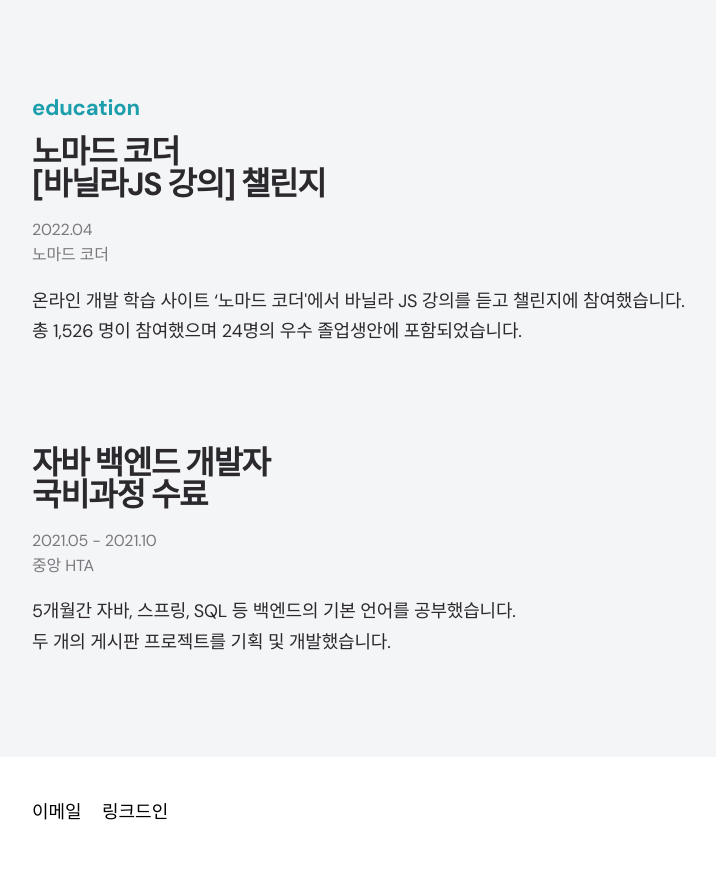
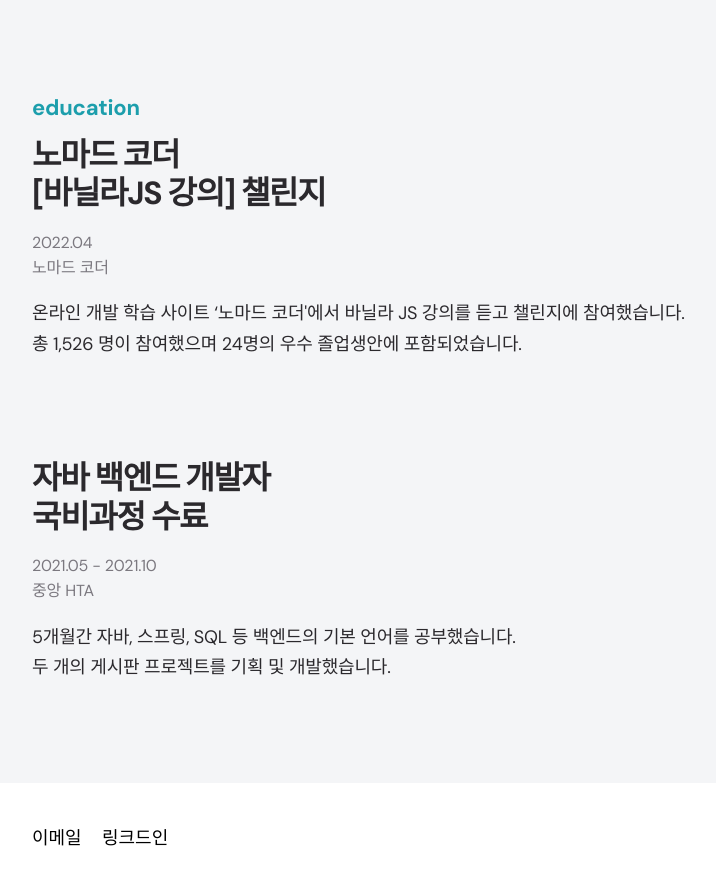
Before and after one commit to lisohh/resume, a website: page index.html in a window 1280 px wide. Shown: the part 4300-5184 px from the top of the page, without its empty margins (143-859 px from the left). Drawn offline with Linux system fonts and the light colour scheme.

Commit message:
Update: css

```diff
--- /dev/null
+++ b/package.json
@@ -0,0 +1,3 @@
+{
+  "homepage": "http://lisohh.github.io/resume/"
+}
--- a/style.css
+++ b/style.css
@@ -576,7 +576,7 @@ footer {
     color: #2b292d;
     margin-bottom: 20px;
     font-size: 32px;
-    line-height: 1;
+    line-height: 1.2;
   }
 
   .edu.team.detail {
```
